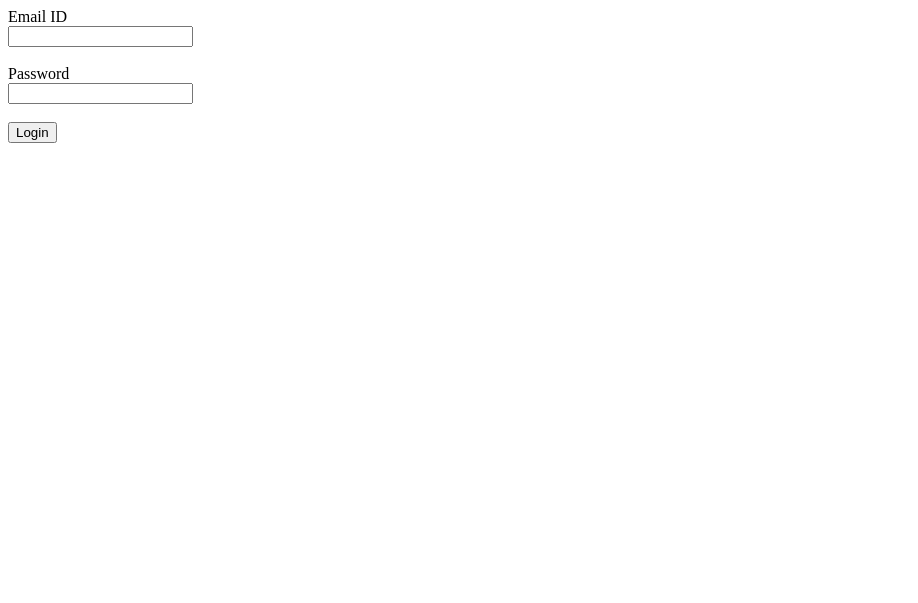
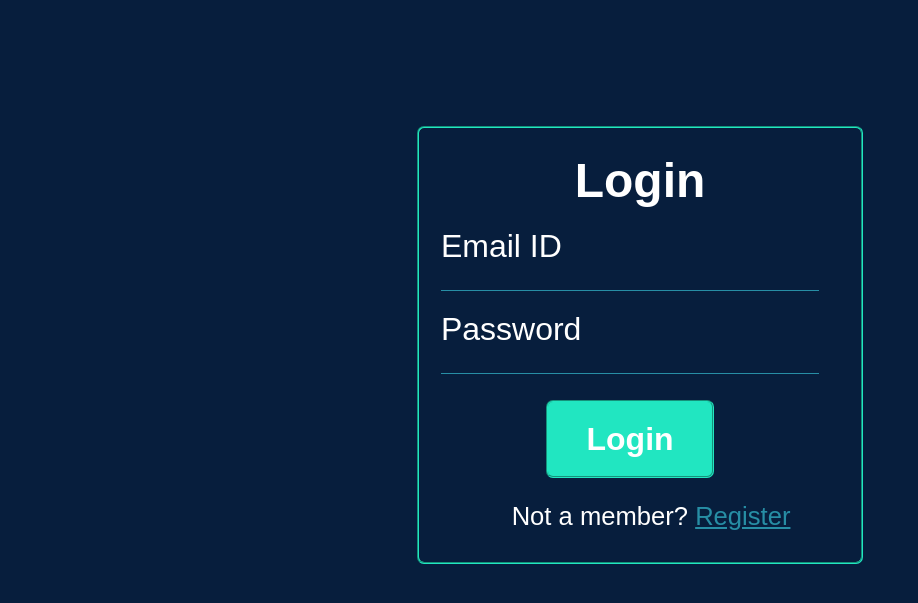
Before and after one commit to varshakancham/discoverandconnect, a PHP site: page /login.php in a window 1280 px wide. Shown: the top 603 px of the page, without its empty margins (0-918 px from the left). Run offline with PHP 8.4, Linux system fonts and the light colour scheme.

Commit message:
Added styling toregister and login pages

```diff
--- a/login.php
+++ b/login.php
@@ -44,21 +44,30 @@ if(isset($_POST["log_btn"]))
 <html>
 <head>
 	<title>Login</title>
+	<link rel="stylesheet" href="register_style.css">
 </head>
 <body>
+<div class="form_bg">
+<h2>Login</h2>
 <form action="login.php" method="post">
 	<label for="log_emailId">Email ID</label><br>
-    <input type="email" id="log_emailId" name="log_emailId" required><br><br>
+    <input type="email" id="log_emailId" name="log_emailId" required><br>
+    <div class="error">
     <?php
     if(in_array("Email not found",$error_array)){echo "Email not found<br>";}
-    ?>
+    ?></div><br>
 
     <label for="log_password">Password</label><br>
-    <input type="password" id="log_password" name="log_password" required><br><br>
+    <input type="password" id="log_password" name="log_password" required><br>
+    <div class="error">
     <?php
     if(in_array("Incorrect password",$error_array)){echo "Incorrect password<br>";}
-    ?>
+    ?></div><br>
 
-    <input type="submit" id="log_btn" name="log_btn" value="Login">
+    <input type="submit" id="log_btn" name="log_btn" value="Login"><br><br>
+
+    <div class="end">Not a member? <a href="register.php">Register</a></div>
+   </form>
+   </div>
 </body>
 </html>
--- a/register_style.css
+++ b/register_style.css
@@ -1,24 +1,69 @@
 body
 {
-	background-image: url("images/reg_bg.jpg");
+	background-color:#071e3d;
 	background-size: contain;
-	color: #ebdef0;
-	font-family: "Comic Sans", "Comic Sans MS", cursive;
+	color: rgba(255,255,255,150);
+	font-family: Trattatello, fantasy;
+	font-size:200%;
+	line-height: 80%
+}
+
+.form_bg{
+	width:35%;
+	margin-top: 10%;
+	margin-left: auto;
+	margin-right: auto;
+	border: 2px groove #21e6c1;
+	border-radius: 7px;
+}
+
+form{
+	padding-left: 5%;
+}
+
+label{
+	/*font-size: 200%;*/
+}
+
+h2{
+	text-align: center;
+	/*font-size: 300%;*/
 }
 
 input[type=text], input[type=email], input[type=password]{
-  background-color: black;
-  color: #ebdef0;
+  width:90%;
+  background-color: rgba(0,0,0,0);
+  color: rgba(255,255,255,150);
   border: none;
-  border-bottom: 1px solid #ebdef0;
-
+  border-bottom: 1px solid #278ea5;
+  font-family: Trattatello, fantasy;
+  font-size: 80%;
 }
 
 input[type=submit]{
-	background-color: #6c3483;
-	height: 30px;
-	width:200px;
-	color: #ebdef0;
-	border: none;
-	font-family: "Comic Sans", "Comic Sans MS", cursive;
+	background-color: rgba(33, 230, 193, 150);
+	height: 10%;
+	width:40%;
+	margin-left: 25%;
+	color: rgba(255,255,255,150);
+	text-align: center;
+	border: 2px groove #21e6c1;
+	border-radius: 7px;
+	font-family: Trattatello, fantasy;
+	font-size: 100%;
+	font-weight: bold;
 }
+
+.error{
+	color: #278ea5;
+	font-size: 80%;
+}
+
+.end{
+	text-align: center;
+	font-size: 80%;
+}
+
+.end a{
+	color:#278ea5;
+}
```
Also changed, not shown: register.php (+19 -11 lines).
